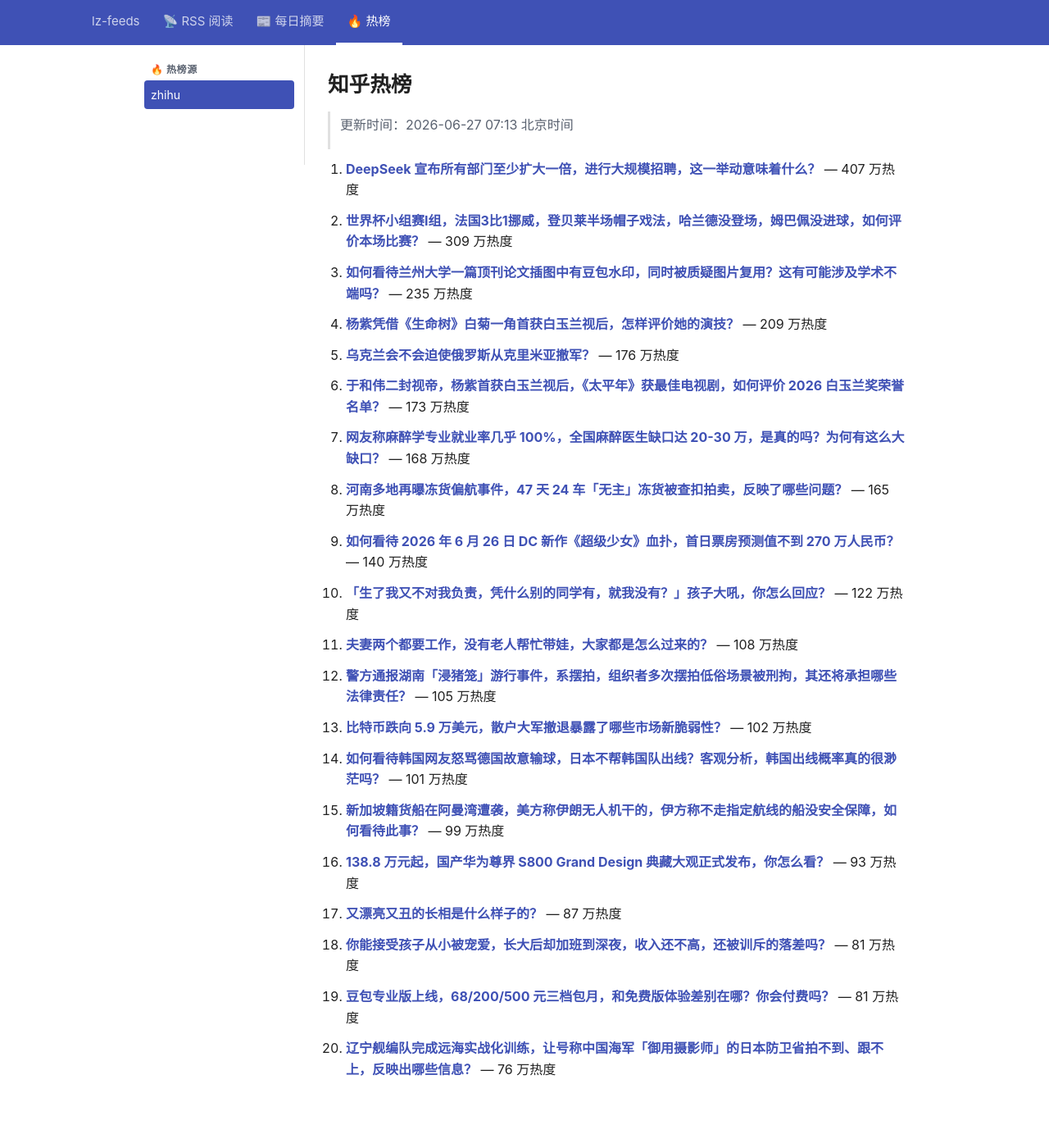
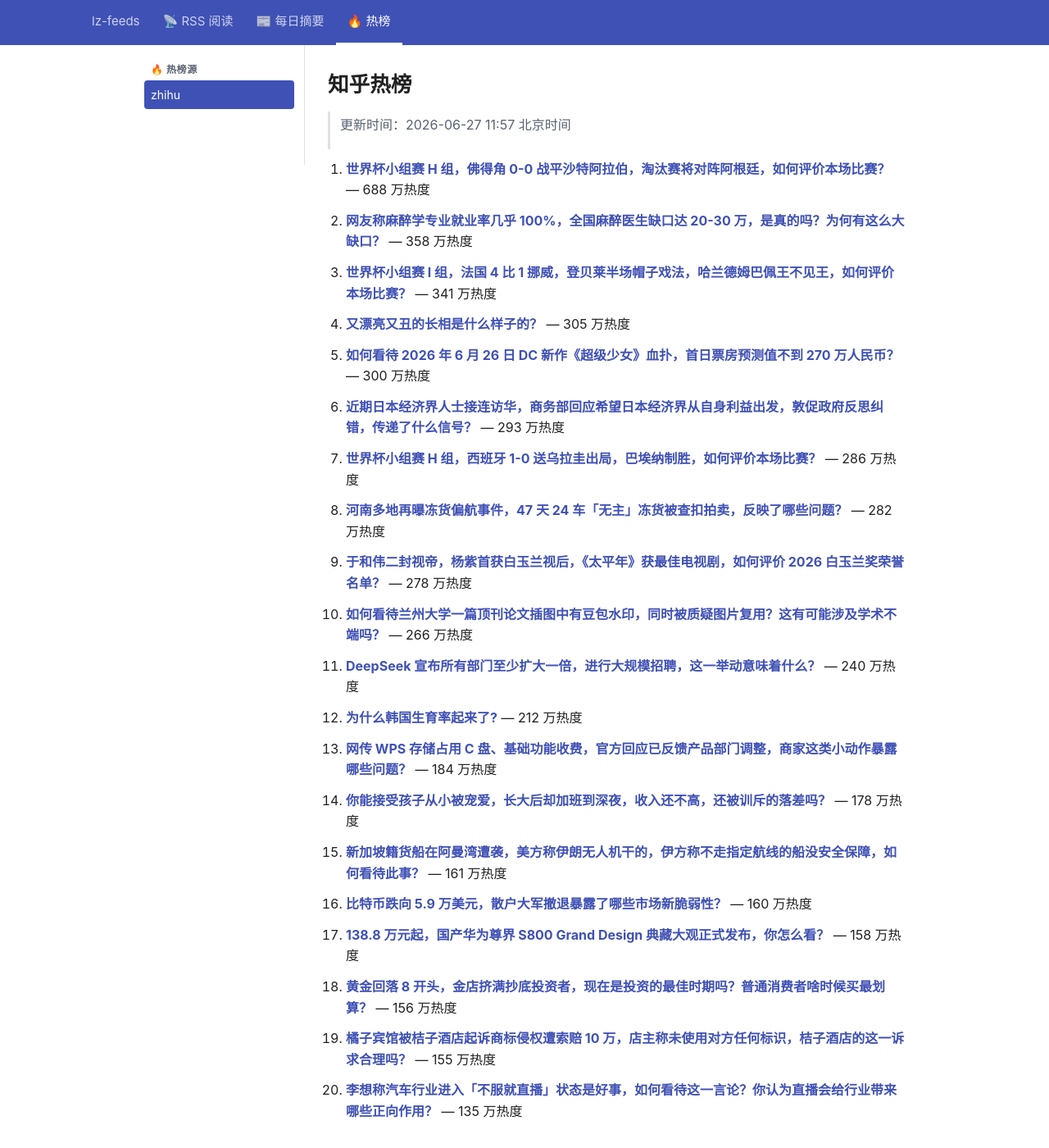
Before and after one commit to lizhang0101/lz-feeds, a Jekyll site: the page built from _hotlist/zhihu.md, in a window 1280 px wide and 1400 px high. Shown: the whole window at 82% size. Built offline with Jekyll 4.4.1, drawn with Linux system fonts in a browser that asks for light colours.

Commit message:
hotlist: 2026-06-27T03:57Z

```diff
--- a/_hotlist/zhihu.md
+++ b/_hotlist/zhihu.md
@@ -1,48 +1,48 @@
 ---
-updated: 2026-06-27 07:13 北京时间
+updated: 2026-06-27 11:57 北京时间
 count: 20
 ---
 
 # 知乎热榜
 
-> 更新时间：2026-06-27 07:13 北京时间
+> 更新时间：2026-06-27 11:57 北京时间
 
-1. **[DeepSeek 宣布所有部门至少扩大一倍，进行大规模招聘，这一举动意味着什么？](https://www.zhihu.com/question/2053625552725079594)** — 407 万热度
+1. **[世界杯小组赛 H 组，佛得角 0-0 战平沙特阿拉伯，淘汰赛将对阵阿根廷，如何评价本场比赛？](https://www.zhihu.com/question/2053875905722672839)** — 688 万热度
 
-2. **[世界杯小组赛I组，法国3比1挪威，登贝莱半场帽子戏法，哈兰德没登场，姆巴佩没进球，如何评价本场比赛？](https://www.zhihu.com/question/2053791037974483526)** — 309 万热度
+2. **[网友称麻醉学专业就业率几乎 100%，全国麻醉医生缺口达 20-30 万，是真的吗？为何有这么大缺口？](https://www.zhihu.com/question/2053508684374979101)** — 358 万热度
 
-3. **[如何看待兰州大学一篇顶刊论文插图中有豆包水印，同时被质疑图片复用？这有可能涉及学术不端吗？](https://www.zhihu.com/question/2053840600244254651)** — 235 万热度
+3. **[世界杯小组赛 I 组，法国 4 比 1 挪威，登贝莱半场帽子戏法，哈兰德姆巴佩王不见王，如何评价本场比赛？](https://www.zhihu.com/question/2053791037974483526)** — 341 万热度
 
-4. **[杨紫凭借《生命树》白菊一角首获白玉兰视后，怎样评价她的演技？](https://www.zhihu.com/question/2053964248779158091)** — 209 万热度
+4. **[又漂亮又丑的长相是什么样子的？](https://www.zhihu.com/question/323389488)** — 305 万热度
 
-5. **[乌克兰会不会迫使俄罗斯从克里米亚撤军？](https://www.zhihu.com/question/2053255513677337793)** — 176 万热度
+5. **[如何看待 2026 年 6 月 26 日 DC 新作《超级少女》血扑，首日票房预测值不到 270 万人民币？](https://www.zhihu.com/question/2053855466724315465)** — 300 万热度
 
-6. **[于和伟二封视帝，杨紫首获白玉兰视后，《太平年》获最佳电视剧，如何评价 2026 白玉兰奖荣誉名单？](https://www.zhihu.com/question/2053927574066272165)** — 173 万热度
+6. **[近期日本经济界人士接连访华，商务部回应希望日本经济界从自身利益出发，敦促政府反思纠错，传递了什么信号？](https://www.zhihu.com/question/2053501597641086813)** — 293 万热度
 
-7. **[网友称麻醉学专业就业率几乎 100%，全国麻醉医生缺口达 20-30 万，是真的吗？为何有这么大缺口？](https://www.zhihu.com/question/2053508684374979101)** — 168 万热度
+7. **[世界杯小组赛 H 组，西班牙 1-0 送乌拉圭出局，巴埃纳制胜，如何评价本场比赛？](https://www.zhihu.com/question/2053790289446414292)** — 286 万热度
 
-8. **[河南多地再曝冻货偏航事件，47 天 24 车「无主」冻货被查扣拍卖，反映了哪些问题？](https://www.zhihu.com/question/2053747098000910141)** — 165 万热度
+8. **[河南多地再曝冻货偏航事件，47 天 24 车「无主」冻货被查扣拍卖，反映了哪些问题？](https://www.zhihu.com/question/2053747098000910141)** — 282 万热度
 
-9. **[如何看待 2026 年 6 月 26 日 DC 新作《超级少女》血扑，首日票房预测值不到 270 万人民币？](https://www.zhihu.com/question/2053855466724315465)** — 140 万热度
+9. **[于和伟二封视帝，杨紫首获白玉兰视后，《太平年》获最佳电视剧，如何评价 2026 白玉兰奖荣誉名单？](https://www.zhihu.com/question/2053927574066272165)** — 278 万热度
 
-10. **[「生了我又不对我负责，凭什么别的同学有，就我没有？」孩子大吼，你怎么回应？](https://www.zhihu.com/question/2049857852655906822)** — 122 万热度
+10. **[如何看待兰州大学一篇顶刊论文插图中有豆包水印，同时被质疑图片复用？这有可能涉及学术不端吗？](https://www.zhihu.com/question/2053840600244254651)** — 266 万热度
 
-11. **[夫妻两个都要工作，没有老人帮忙带娃，大家都是怎么过来的？](https://www.zhihu.com/question/12192782598)** — 108 万热度
+11. **[DeepSeek 宣布所有部门至少扩大一倍，进行大规模招聘，这一举动意味着什么？](https://www.zhihu.com/question/2053625552725079594)** — 240 万热度
 
-12. **[警方通报湖南「浸猪笼」游行事件，系摆拍，组织者多次摆拍低俗场景被刑拘，其还将承担哪些法律责任？](https://www.zhihu.com/question/2053616361088054056)** — 105 万热度
+12. **[为什么韩国生育率起来了?](https://www.zhihu.com/question/2037198195294462384)** — 212 万热度
 
-13. **[比特币跌向 5.9 万美元，散户大军撤退暴露了哪些市场新脆弱性？](https://www.zhihu.com/question/2053308041852884352)** — 102 万热度
+13. **[网传 WPS 存储占用 C 盘、基础功能收费，官方回应已反馈产品部门调整，商家这类小动作暴露哪些问题？](https://www.zhihu.com/question/2052171917809938898)** — 184 万热度
 
-14. **[如何看待韩国网友怒骂德国故意输球，日本不帮韩国队出线？客观分析，韩国出线概率真的很渺茫吗？](https://www.zhihu.com/question/2053827210838893606)** — 101 万热度
+14. **[你能接受孩子从小被宠爱，长大后却加班到深夜，收入还不高，还被训斥的落差吗？](https://www.zhihu.com/question/2051325141234276273)** — 178 万热度
 
-15. **[新加坡籍货船在阿曼湾遭袭，美方称伊朗无人机干的，伊方称不走指定航线的船没安全保障，如何看待此事？](https://www.zhihu.com/question/2053826098052518882)** — 99 万热度
+15. **[新加坡籍货船在阿曼湾遭袭，美方称伊朗无人机干的，伊方称不走指定航线的船没安全保障，如何看待此事？](https://www.zhihu.com/question/2053826098052518882)** — 161 万热度
 
-16. **[138.8 万元起，国产华为尊界 S800 Grand Design 典藏大观正式发布，你怎么看？](https://www.zhihu.com/question/2053574442261944010)** — 93 万热度
+16. **[比特币跌向 5.9 万美元，散户大军撤退暴露了哪些市场新脆弱性？](https://www.zhihu.com/question/2053308041852884352)** — 160 万热度
 
-17. **[又漂亮又丑的长相是什么样子的？](https://www.zhihu.com/question/323389488)** — 87 万热度
+17. **[138.8 万元起，国产华为尊界 S800 Grand Design 典藏大观正式发布，你怎么看？](https://www.zhihu.com/question/2053574442261944010)** — 158 万热度
 
-18. **[你能接受孩子从小被宠爱，长大后却加班到深夜，收入还不高，还被训斥的落差吗？](https://www.zhihu.com/question/2051325141234276273)** — 81 万热度
+18. **[黄金回落 8 开头，金店挤满抄底投资者，现在是投资的最佳时期吗？普通消费者啥时候买最划算？](https://www.zhihu.com/question/2053812306593543147)** — 156 万热度
 
-19. **[豆包专业版上线，68/200/500 元三档包月，和免费版体验差别在哪？你会付费吗？](https://www.zhihu.com/question/2053058575203656580)** — 81 万热度
+19. **[橘子宾馆被桔子酒店起诉商标侵权遭索赔 10 万，店主称未使用对方任何标识，桔子酒店的这一诉求合理吗？](https://www.zhihu.com/question/2052494780894896923)** — 155 万热度
 
-20. **[辽宁舰编队完成远海实战化训练，让号称中国海军「御用摄影师」的日本防卫省拍不到、跟不上，反映出哪些信息？](https://www.zhihu.com/question/2053125507613470786)** — 76 万热度
+20. **[李想称汽车行业进入「不服就直播」状态是好事，如何看待这一言论？你认为直播会给行业带来哪些正向作用？](https://www.zhihu.com/question/2052398917862667740)** — 135 万热度
```
